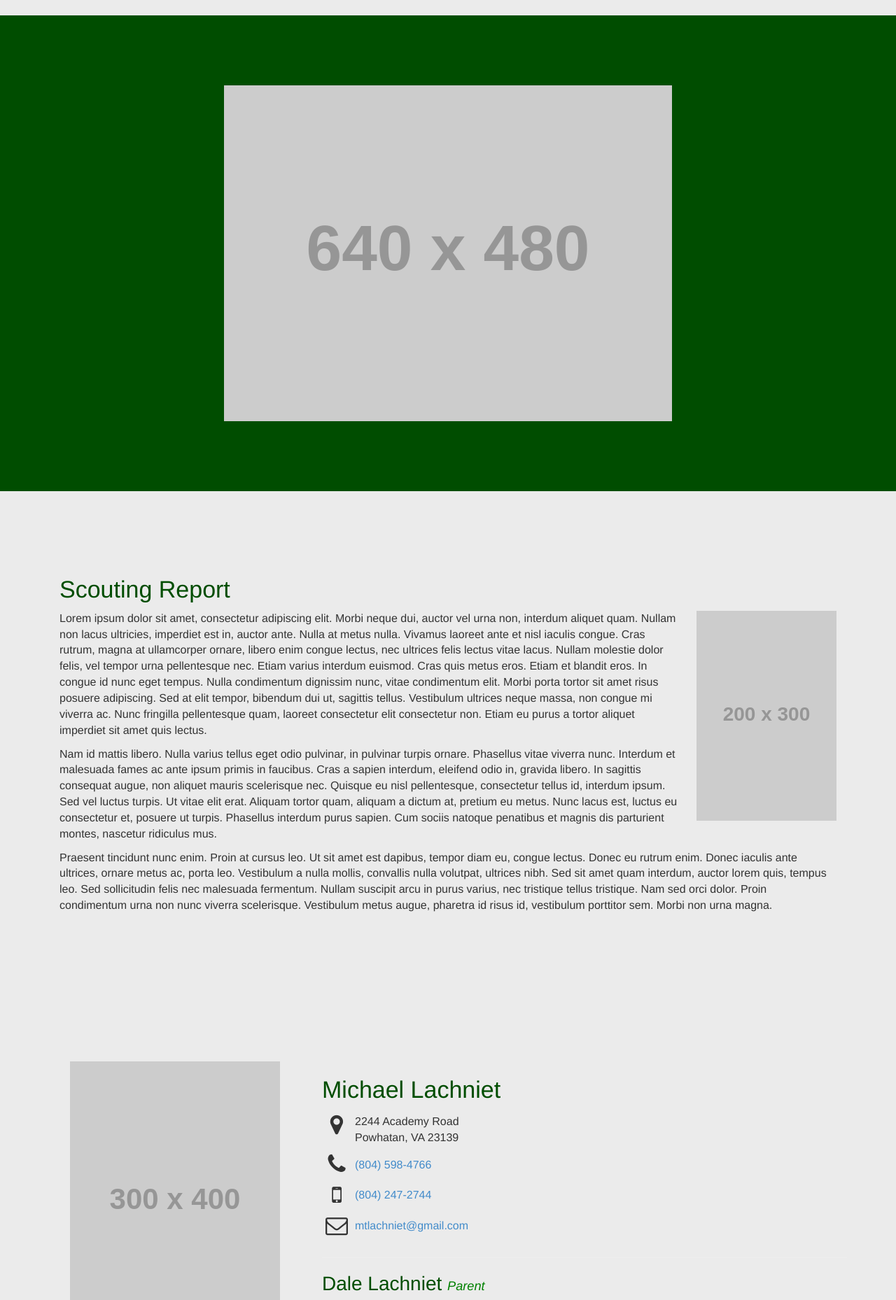
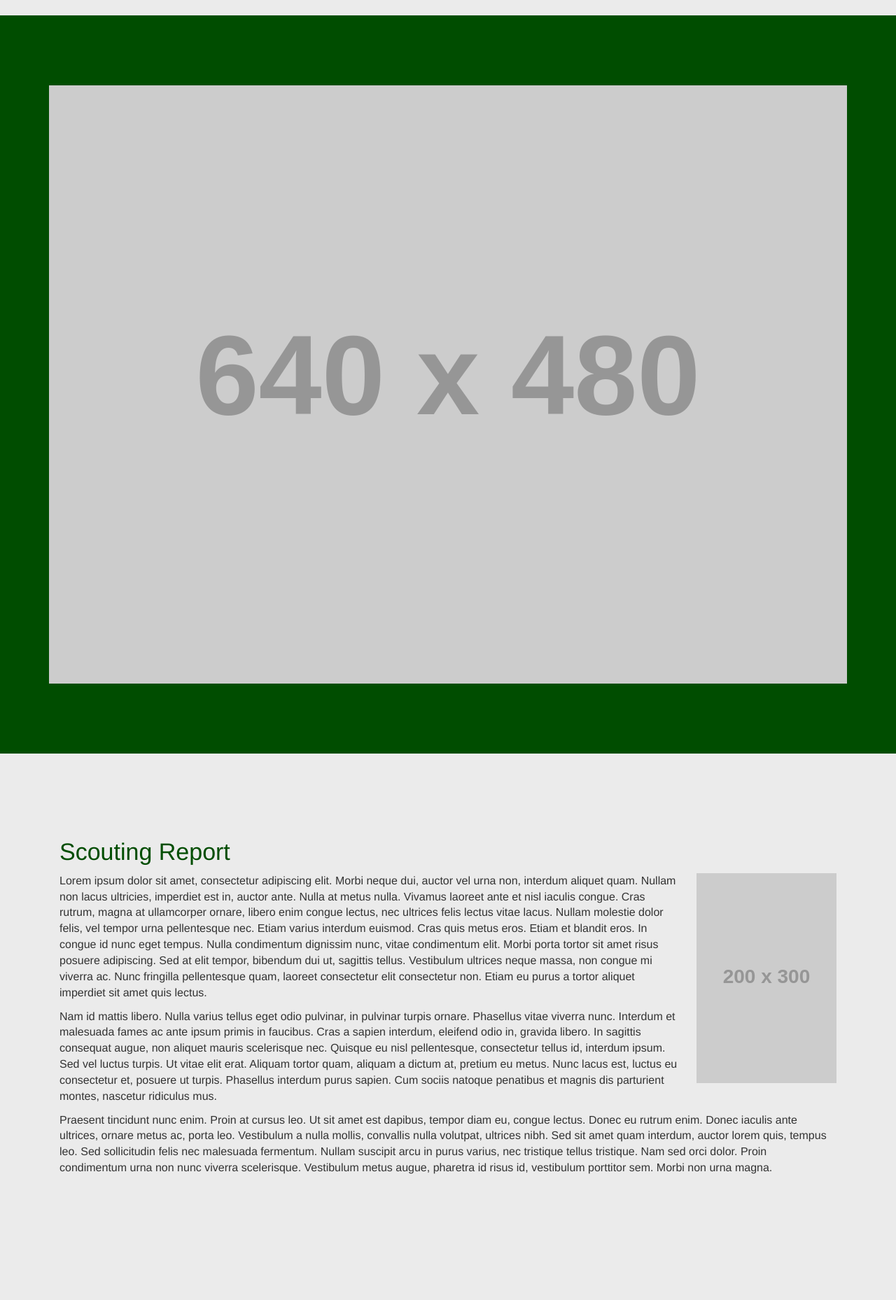
Before and after one commit to blachniet/mlachniet.com, a website: page index.html in a window 1280 px wide. Shown: the part 1320-3178 px from the top of the page at 70% size. Drawn offline with nearby package versions, Linux system fonts and the light colour scheme; placeholder pictures from the web are drawn by us.

Commit message:
Column ordering updates

```diff
--- a/index.html
+++ b/index.html
@@ -181,8 +181,12 @@
 
             <div class="ml-row ml-row-highlight" id="highlights">
               <div class="container">
-                <div class="text-center">
-                  <img src="http://placehold.it/640x480&text=VIDEO+HERE" />
+                <div class="row">
+                  <div class="col-md-12">
+                    <div class="text-center">
+                      <img src="http://placehold.it/640x480&text=VIDEO+HERE" style="width:100%" />
+                    </div>
+                  </div>
                 </div>
               </div>
             </div>
@@ -207,12 +211,8 @@
               <div class="ml-row" id="contact">
                 <div class="container">
                   <div class="row">
-                    <div class="col-md-4">
-                      <div class="text-center">
-                        <img src="http://placehold.it/300x400" />
-                      </div>
-                    </div>
-                    <div class="col-md-8">
+
+                    <div class="col-sm-8 col-sm-push-4">
                       <h2>Michael Lachniet</h2>
                       <p>
                         <table class="table table-condensed table-no-border">
@@ -240,6 +240,12 @@
                           </tr>
                         </table>
                       </p>
+                    </div>
+
+                    <div class="col-sm-4 col-sm-pull-8">
+                      <div class="text-center">
+                        <img src="http://placehold.it/300x400" style="width:100%" />
+                      </div>
                     </div>
                   </div>
                 </div>
```
